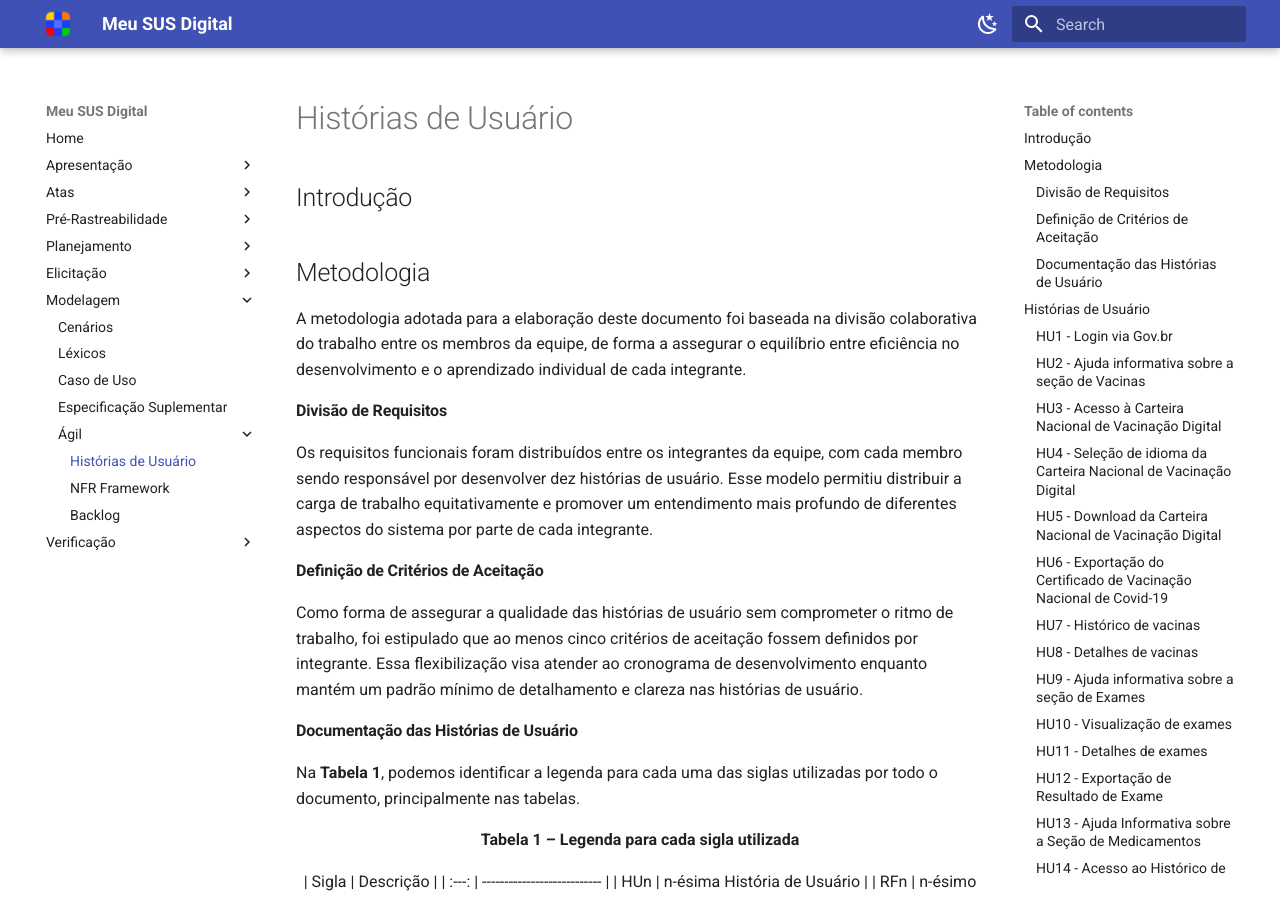
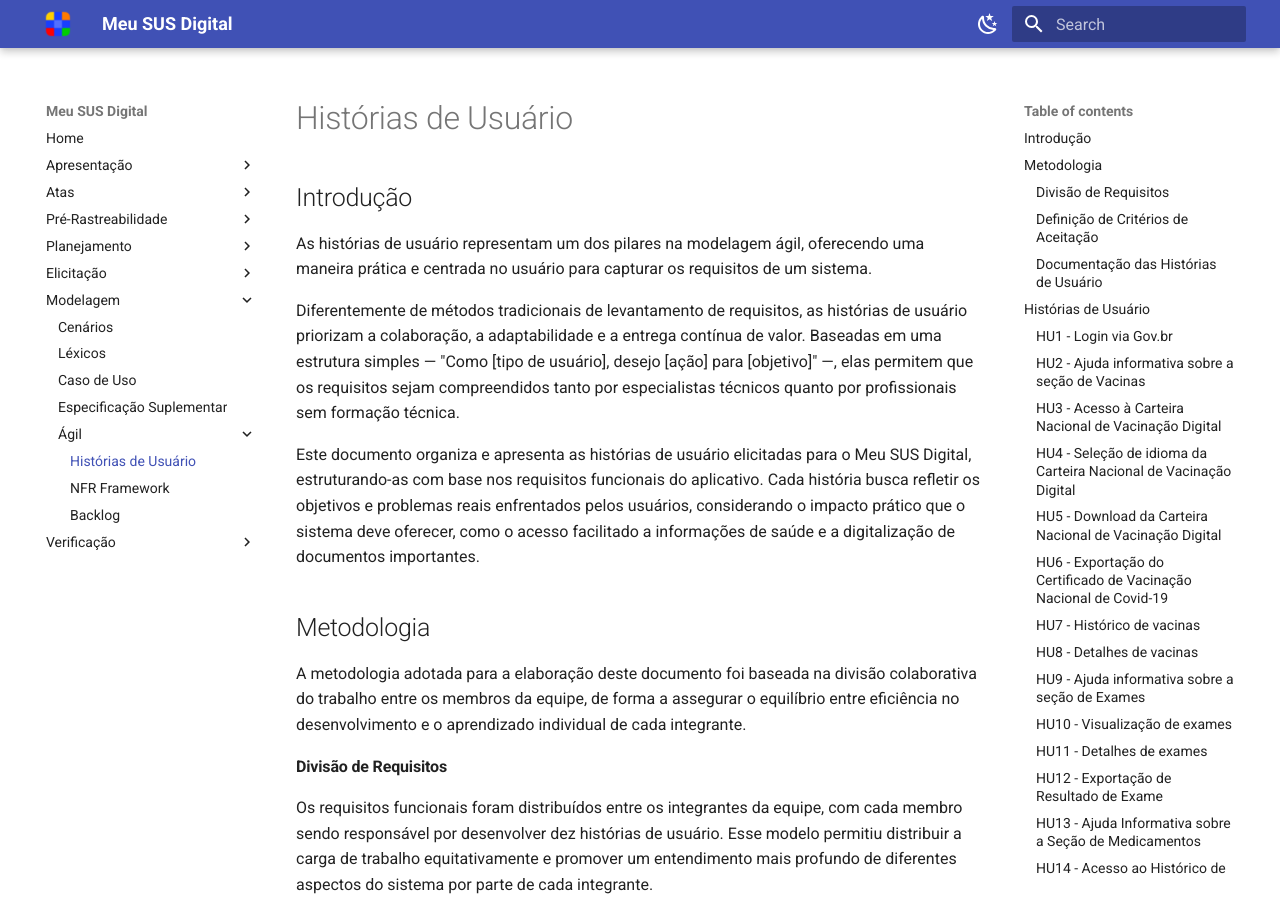
Before and after one commit to Requisitos-de-Software/2024.2-MeuSUSDigital, an MkDocs documentation site: the page built from docs/modelagem-agil/historias-de-usuario.md, in a window 1280 px wide and 900 px high. Built offline with MkDocs 1.6.1 and Material for MkDocs 9.7.7, drawn with Linux system fonts in a browser that asks for light colours; some of the changed text lies outside the part shown.

Commit message:
adição de breve introdução

```diff
--- a/docs/modelagem-agil/historias-de-usuario.md
+++ b/docs/modelagem-agil/historias-de-usuario.md
@@ -2,7 +2,11 @@
 
 ## Introdução
 
+As histórias de usuário representam um dos pilares na modelagem ágil, oferecendo uma maneira prática e centrada no usuário para capturar os requisitos de um sistema.
 
+Diferentemente de métodos tradicionais de levantamento de requisitos, as histórias de usuário priorizam a colaboração, a adaptabilidade e a entrega contínua de valor. Baseadas em uma estrutura simples — "Como [tipo de usuário], desejo [ação] para [objetivo]" —, elas permitem que os requisitos sejam compreendidos tanto por especialistas técnicos quanto por profissionais sem formação técnica.
+
+Este documento organiza e apresenta as histórias de usuário elicitadas para o Meu SUS Digital, estruturando-as com base nos requisitos funcionais do aplicativo. Cada história busca refletir os objetivos e problemas reais enfrentados pelos usuários, considerando o impacto prático que o sistema deve oferecer, como o acesso facilitado a informações de saúde e a digitalização de documentos importantes.
 
 ## Metodologia
 
@@ -667,3 +671,4 @@
 | `1.8` | Adição de histórias de usuário e ajuste |  [Emivalto Júnior](https://github.com/EmivaltoJrr) | 15/12/2024 | [Artur Ricardo](https://github.com/algorithmorphic) | 16/12/2024 |
 | `1.9` | Validação, Priorização e adicionando video das HU 12 a 21. | [Pedro Lopes](https://github.com/pLopess) | 15/12/2024 | [Artur Ricardo](https://github.com/algorithmorphic) | 16/12/2024 |
 | `2.0` | Adição de bibliografias utilizadas como base para confecção do documento. | [Artur Ricardo](https://github.com/algorithmorphic) | 16/12/2024 |  |  |
+| `2.1` | Adição de breve introdução. | [Artur Ricardo](https://github.com/algorithmorphic) | 16/12/2024 |  |  |
```
